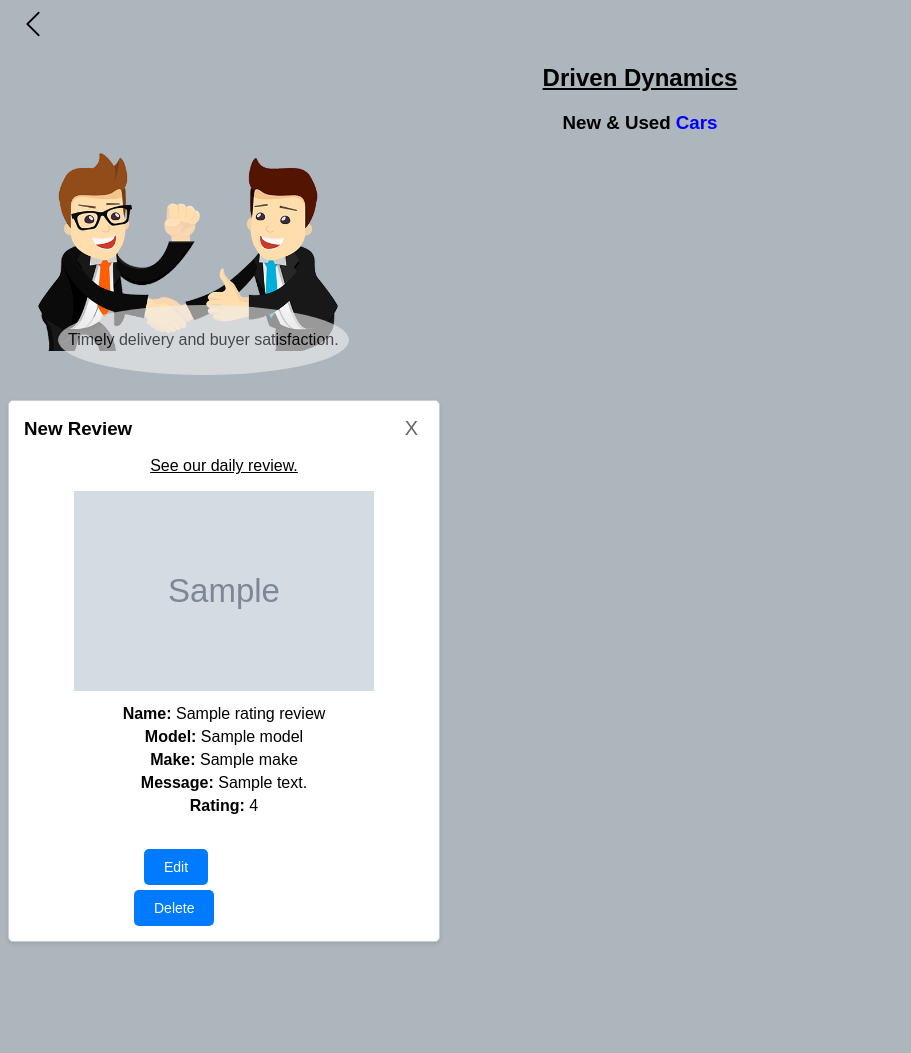
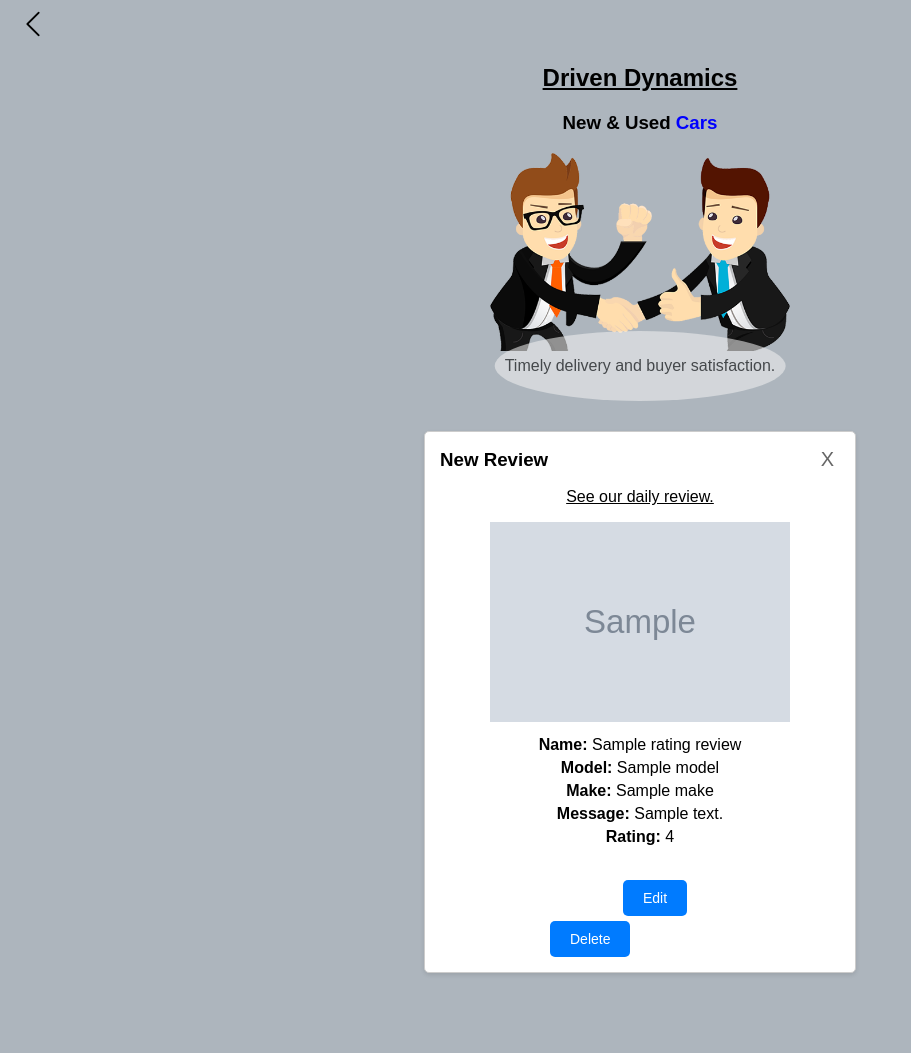
Before and after one commit to mthimkulu23/Driven-Dynamics, a Flask app: page /review_display12 in a window 1280 px wide. Shown: the whole page, without its empty margins (0-911 px from the left). Before the commit the page ends 943 px from the top, so only its background shows below. Run offline with Flask 3, Linux system fonts and the light colour scheme; grey boxes marked "Sample" are stand-in pictures; a database or web service that is not in the repository returns one stand-in record (values such as "Sample title").

Commit message:
fixed on center the card notification on desktop view

```diff
--- a/app/static/review_display12.css
+++ b/app/static/review_display12.css
@@ -41,6 +41,8 @@
     padding: 20px;
     width: 400px;
     max-width: 90%;
+    margin-left: auto;
+    margin-right: auto;
   }
 
   .notification-header {
@@ -82,19 +84,22 @@
     border-radius: 4px;
     font-size: 14px;
     cursor: pointer;
+    margin-left: auto;
+    margin-right: auto;
+    display: block; /* Make the button a block-level element */
+    text-align: center; /* Center the button text */
   }
 
-  .btn-primary {
+  .btn-primary, .btn-secondary {
     background-color: #007bff;
-    color: #fff;
+    color: #fff; /* Ensure text color for .btn-secondary if needed */
     border: none;
+    margin-left: auto;
+    margin-right: auto;
+    display: block; /* Make the button a block-level element */
+    text-align: center; /* Center the button text */
   }
 
-  .btn-secondary {
-    background-color: #007bff;
-    color: #333;
-    border: none;
-  }
 
   h2{
     text-align: center;
@@ -102,23 +107,32 @@
 
   .textparagraph {
     width: 300px;
-    margin-left: 30px;
+    margin-left: auto;
     margin-right: auto;
+    display: flex; /* Use flexbox to center content */
+    justify-content: center; /* Horizontally center content */
+    text-align: center;
+}
 
+.image-center {
+  display: block; /* Block level to ensure margin auto works */
+  margin: 0 auto; /* Centers the image inside the container */
 }
+
 
 
 .text-block {
   position: absolute;
-  margin-top: -50px;
-  margin-left: 50px;
-  margin-right: 50px;
-  opacity: .6;
+  left: 50%; /* Position the left edge of the element at the center of the container */
+  transform: translateX(-50%); /* Move the element back to center it perfectly */
+  opacity: 0.6;
   border-radius: 100%;
   color: black;
   padding: 10px;
-  background-color: rgba(240, 240, 240, 240);
+  margin-top: -20px;
+  background-color: rgba(240, 240, 240, 0.94); /* Fix rgba color value */
 }
+
 
       p{
         text-align: center;
@@ -131,13 +145,15 @@
     }
 
     .notification-container {
-        margin: 45px 0;
+        margin: 80px 0;
+
     }
 
     .notification {
         border: 1px solid #ccc;
         border-radius: 5px;
         padding: 15px;
+
         box-shadow: 0 2px 4px rgba(0, 0, 0, 0.1);
     }
 
```
